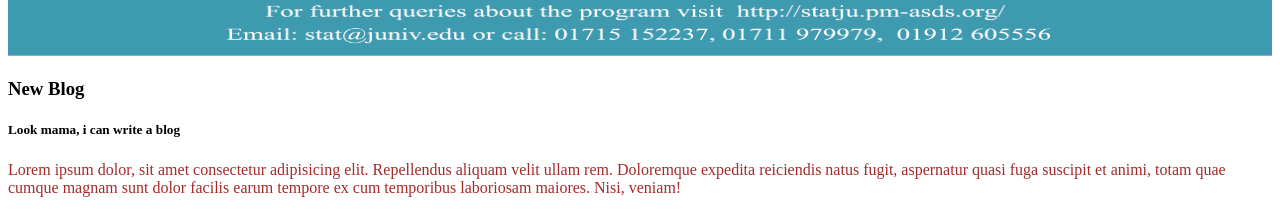
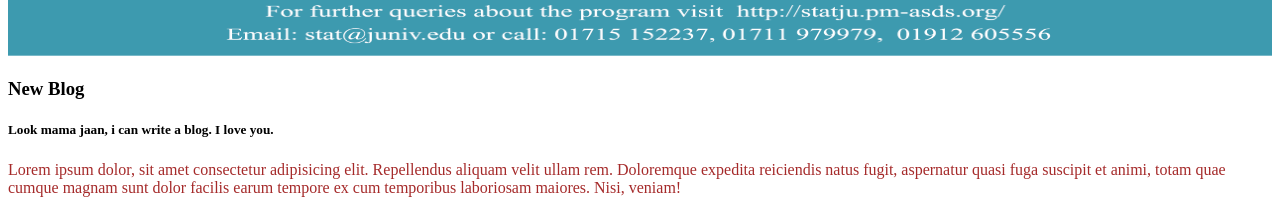
Before and after one commit to arobindo-88/my-first-repo, a plain HTML site: page index.html in a window 1280 px wide. Shown: the part 1180-1392 px from the top of the page. Drawn offline with Linux system fonts and the light colour scheme.

Commit message:
amma in my new blog

```diff
--- a/index.html
+++ b/index.html
@@ -15,7 +15,7 @@
     <p>I am coding coding and coding now</p>
     <img class="leftlet" src="image.png" alt="">
     <h3>New Blog</h3>
-    <h5>Look mama, i can write a blog</h5>
+    <h5>Look mama jaan, i can write a blog. I love you.</h5>
     <p>Lorem ipsum dolor, sit amet consectetur adipisicing elit. Repellendus aliquam velit ullam rem. Doloremque expedita reiciendis natus fugit, aspernatur quasi fuga suscipit et animi, totam quae cumque magnam sunt dolor facilis earum tempore ex cum temporibus laboriosam maiores. Nisi, veniam!</p>
     <img class="router" src="screenshot.png" alt="">
     <h1>I am Software Devloper</h1>
```
